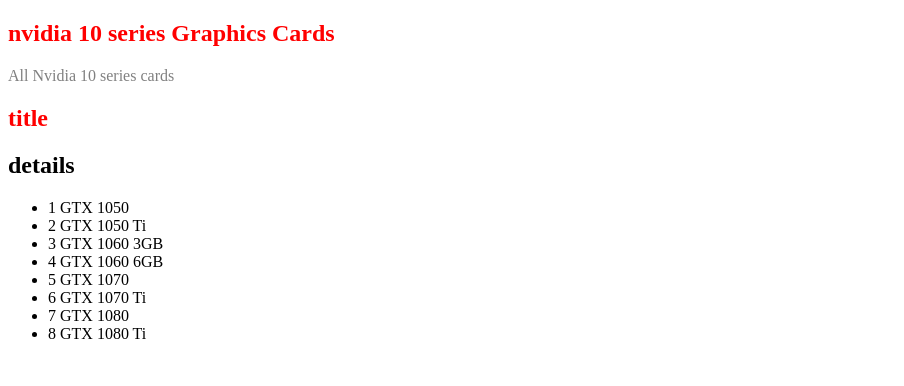
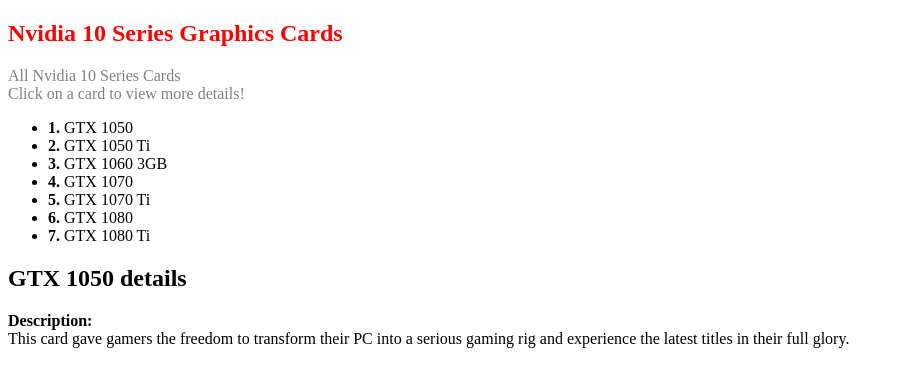
Before and after one commit to smerrow-gmu/Week_5, an Angular app: page / in a window 1280 px wide. Shown: the top 386 px of the page, without its empty margins (0-904 px from the left). Built offline with nearby package versions, Linux system fonts and the light colour scheme.

Commit message:
got project functioning

```diff
--- a/src/app/app.component.html
+++ b/src/app/app.component.html
@@ -1,13 +1,17 @@
 <section>
 	<header>
-		<h1>nvidia 10 series Graphics Cards</h1>
-		<p class="description">All Nvidia 10 series cards</p>
-    <h1>title</h1>
-    <h2>details</h2>
+		<h1>Nvidia 10 Series Graphics Cards</h1>
+		<p class="description">All Nvidia 10 Series Cards<br>Click on a card to view more details!</p>
     <ul class="cards">
-      <li *ngFor="let card of cards">
-        <span class="badge">{{card.id}}</span> {{card.name}}
+      <li *ngFor="let card of cards"
+        [class.selected]="card === selectedCard"
+        (click)="onSelect(card)">
+	<span class="badge"><b>{{card.id}}.</b></span> {{card.name}}
       </li>
     </ul>
+    <div *ngIf="selectedCard">
+	<h2>{{selectedCard.name}} details</h2>
+	<div><label><b>Description:</b></label><br>{{selectedCard.description}}</div>
+    </div>
 	</header>
 </section>
--- a/src/app/app.component.ts
+++ b/src/app/app.component.ts
@@ -5,22 +5,23 @@
 export class Card {
   id: number;
   name: string;
+  description: string;
 
   constructor() {
-    this.id = 0;
-    this.name = 'default';
+    this.id = 1;
+    this.name = 'GTX 1050';
+    this.description= 'This card gave gamers the freedom to transform their PC into a serious gaming rig and experience the latest titles in their full glory.'
   }
 }
 
 const CARDS: Card[] = [
-  {id: 1, name: 'GTX 1050'},
-  {id: 2, name: 'GTX 1050 Ti'},
-  {id: 3, name: 'GTX 1060 3GB'},
-  {id: 4, name: 'GTX 1060 6GB'},
-  {id: 5, name: 'GTX 1070'},
-  {id: 6, name: 'GTX 1070 Ti'},
-  {id: 7, name: 'GTX 1080'},
-  {id: 8, name: 'GTX 1080 Ti'}
+  {id: 1, name: 'GTX 1050', description: 'This card gave gamers the freedom to transform their PC into a serious gaming rig and experience the latest titles in their full glory.'},
+  {id: 2, name: 'GTX 1050 Ti', description: 'Fast. Powerful. Loaded with the industry’s most innovative NVIDIA Game Ready technologies. This card was essential gear for every gamer.'},
+  {id: 3, name: 'GTX 1060 3GB', description: 'Brilliant performance and innovative new gaming technologies opened the door to high-definition gaming, VR, and beyond. Comes in both 3GB and 6GB options.'},
+  {id: 4, name: 'GTX 1070', description: 'Nothing rivalled this gaming beast when it came to performance-per-watt, powered by innovative Pascal architecture.'},
+  {id: 5, name: 'GTX 1070 Ti', description: 'This card delivered the speed and gaming horsepower to take on the most challenging, graphics-intensive titles without missing a beat.'},
+  {id: 6, name: 'GTX 1080', description: 'Breakthrough performance, power efficiency, and thermal technology made this a go-to graphics card for serious gamers.'},
+  {id: 7, name: 'GTX 1080 Ti', description: 'This flagship 10 Series GPU’s advanced tech, next-gen memory, and massive frame buffer set the benchmark for NVIDIA Pascal™-powered gaming and VR performance.'}
 ];
 
 @Component({
@@ -32,4 +33,13 @@
 export class AppComponent {
   title: String = 'Nvidia GTX 10 Series';
   cards = CARDS;
+  selectedCard: Card;
+
+  onSelect(card: Card): void {
+    this.selectedCard = card;
+  }
+
+  constructor() {
+    this.selectedCard = new Card;
+  }
 }
--- a/src/app/app.module.ts
+++ b/src/app/app.module.ts
@@ -1,6 +1,7 @@
 import { NgModule } from '@angular/core';
 import { BrowserModule } from '@angular/platform-browser';
 import { RouterModule } from '@angular/router';
+import { FormsModule } from '@angular/forms';
 import { AppComponent } from './app.component';
 
 @NgModule({
```
